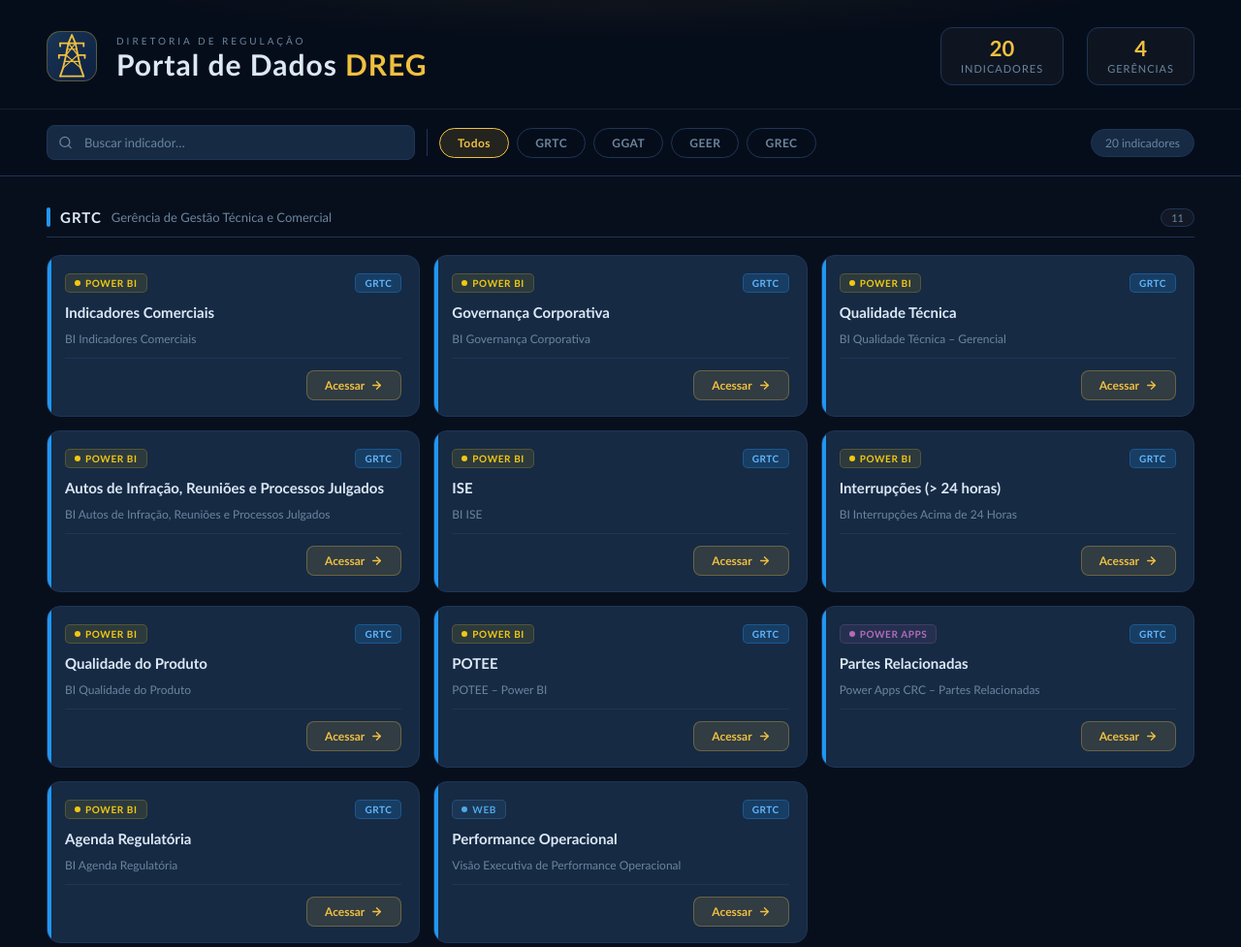
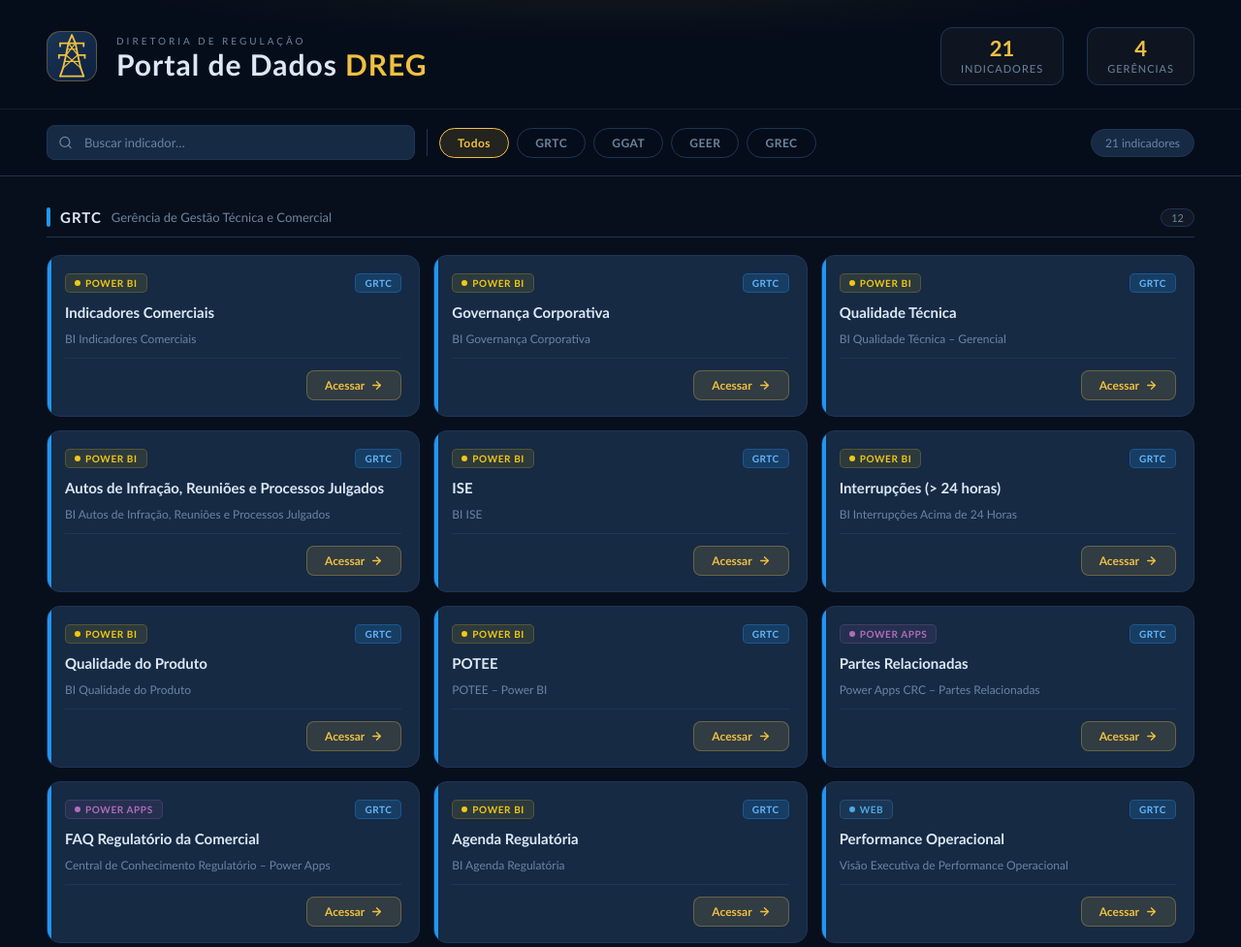
Before and after one commit to Camila-Lelis/portal-dados-dreg, a plain HTML site: page index.html in a window 1280 px wide. Shown: the top 977 px of the page at 97% size. Drawn offline with Linux system fonts and the light colour scheme.

Commit message:
Update index.html

```diff
--- a/index.html
+++ b/index.html
@@ -508,7 +508,7 @@
   </div>
   <div class="hd-right">
     <div class="hd-stat">
-      <div class="hd-stat-value">20</div>
+      <div class="hd-stat-value" id="stat-total">21</div>
       <div class="hd-stat-label">Indicadores</div>
     </div>
     <div class="hd-stat">
@@ -534,7 +534,7 @@
     <button class="fbtn"            id="btn-GEER" onclick="setFilter('GEER')">GEER</button>
     <button class="fbtn"            id="btn-GREC" onclick="setFilter('GREC')">GREC</button>
   </div>
-  <div class="count-pill" id="count-pill">20 indicadores</div>
+  <div class="count-pill" id="count-pill">21 indicadores</div>
 </div>
 
 <!-- ════════════ MAIN ════════════ -->
@@ -629,6 +629,13 @@ const DATA = [
     tipo: 'powerapps',
     gerencia: 'GRTC',
     url: 'https://apps.powerapps.com/play/e/default-f8c68086-b95c-49cb-9d38-ed37940abef5/a/8b2de29b-9823-412c-92a2-caf33d0e193f?tenantId=f8c68086-b95c-49cb-9d38-ed37940abef5&hint=b4cb9f62-82d2-4798-86d3-b241f5506675&sourcetime=1771268889333',
+  },
+  {
+    nome: 'FAQ Regulatório da Comercial',
+    produto: 'Central de Conhecimento Regulatório – Power Apps',
+    tipo: 'powerapps',
+    gerencia: 'GRTC',
+    url: 'https://apps.powerapps.com/play/e/default-f8c68086-b95c-49cb-9d38-ed37940abef5/a/cc7ba483-1f1a-4db5-b95b-7a9785469fc1?tenantId=f8c68086-b95c-49cb-9d38-ed37940abef5&hint=358ab8c0-42a2-4152-aa04-e8fbc8a23d50&sourcetime=1719251431120',
   },
   {
     nome: 'Agenda Regulatória',
@@ -840,6 +847,7 @@ function render() {
   mainEl.innerHTML = html;
 }
 
+document.getElementById('stat-total').textContent = DATA.length;
 render();
 </script>
 </body>
```
